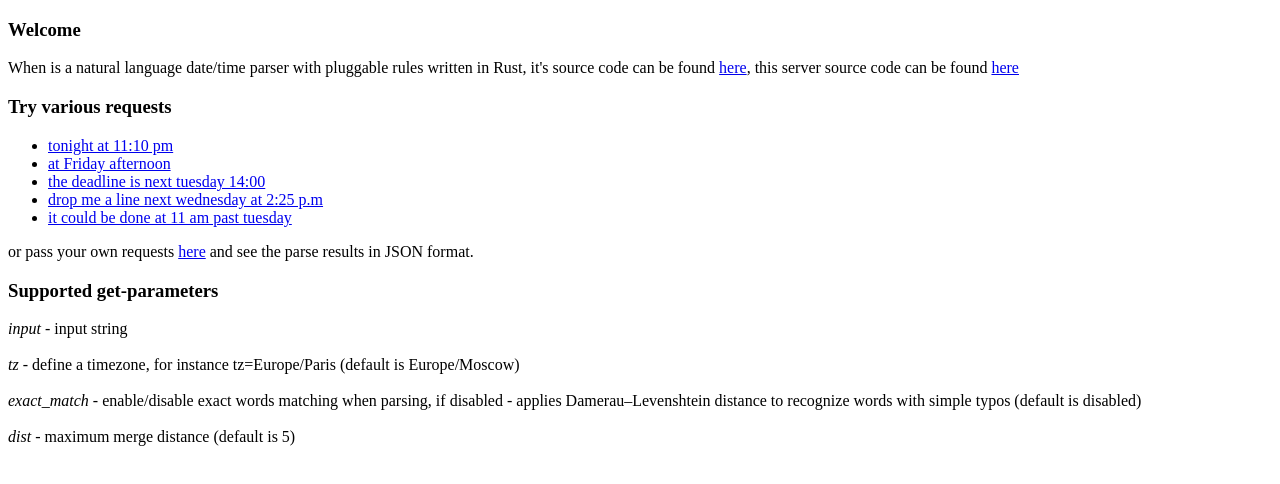
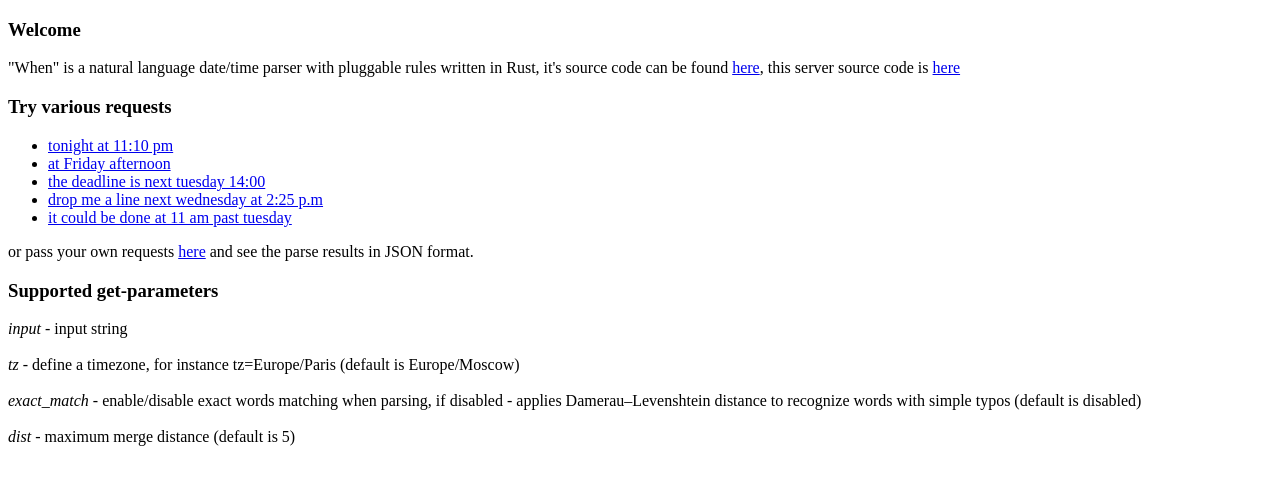
Before and after one commit to risboo6909/when-http, a plain HTML site: page conf/src/when/index.html in a window 1280 px wide. Drawn offline with Linux system fonts and the light colour scheme.

Commit message:
Update index.html

```diff
--- a/conf/src/when/index.html
+++ b/conf/src/when/index.html
@@ -7,9 +7,8 @@
 <body>
 <h3>Welcome</h3>
 
-When is a natural language date/time parser with pluggable rules written in Rust, it's source code can be found
-<a href="https://github.com/risboo6909/when">here</a>, this server source code can be found
-<a href="https://github.com/risboo6909/when-http">here</a>
+"When" is a natural language date/time parser with pluggable rules written in Rust, it's source code can be found
+<a href="https://github.com/risboo6909/when">here</a>, this server source code is <a href="https://github.com/risboo6909/when-http">here</a>
 <h3>Try various requests</h3>
 <ul>
     <li><a href="/when/get?input=tonight at 11:10 pm">tonight at 11:10 pm</a>
```
